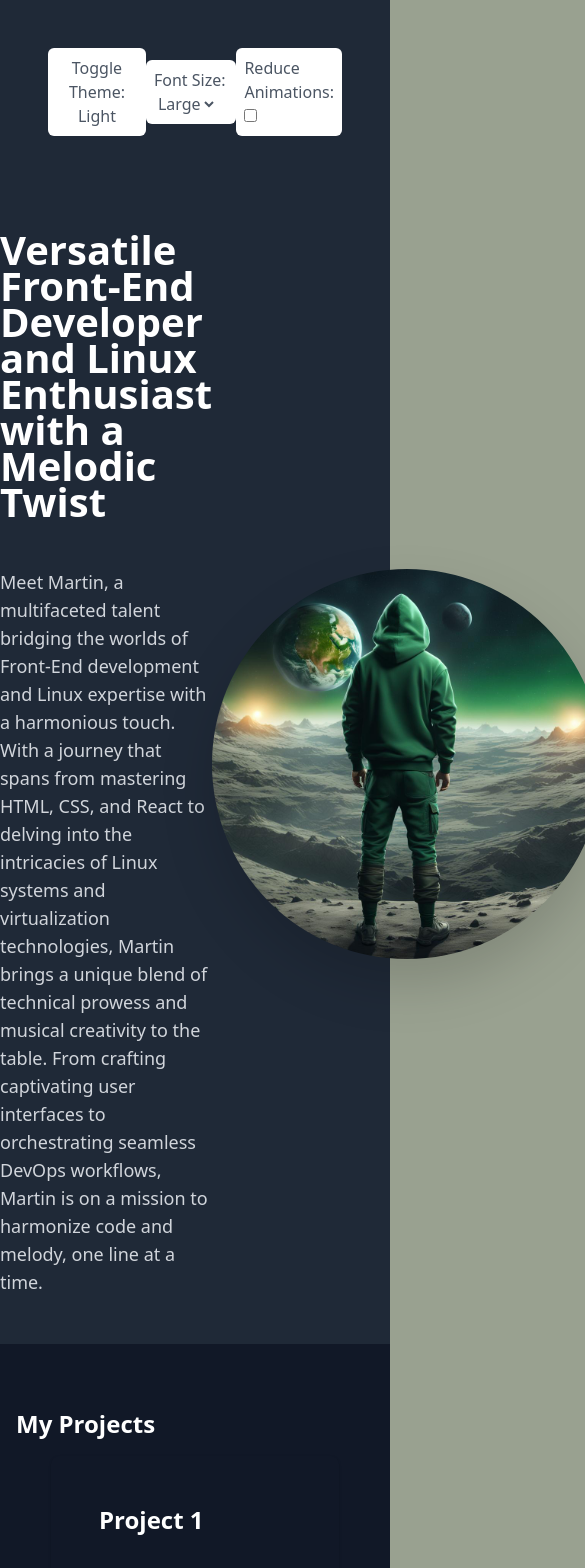
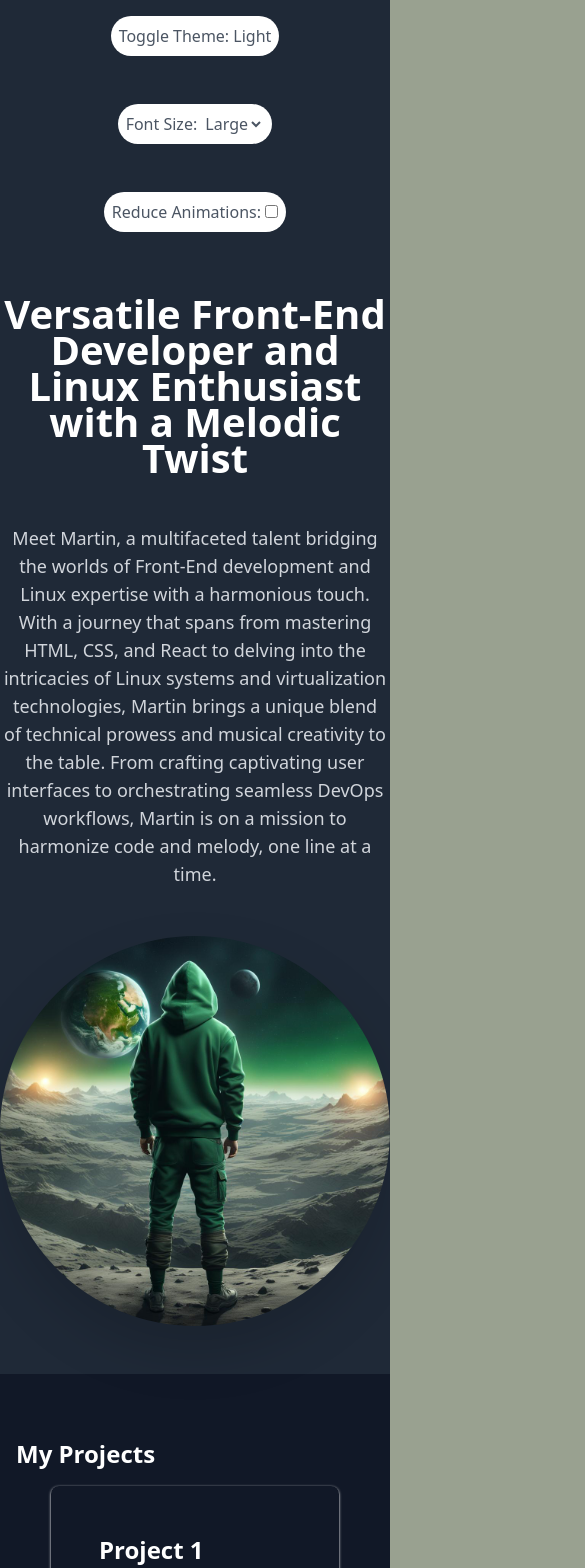
Before and after one commit to marwal1987/portfolio, a Next.js app: page / in a window 390 px wide. Shown: the top 1568 px of the page, 585 px wide, since content can reach past the window. Built offline with nearby package versions, Linux system fonts and the light colour scheme.

Commit message:
fixed responsiveness on herosection and themeswitcher component

```diff
--- a/components/Card.js
+++ b/components/Card.js
@@ -2,7 +2,7 @@ export default function Card({ title, description, usedTech, url }) {
   return (
     <article
       id="card"
-      className="py-12 bg-white dark:bg-gray-900 flex flex-col p-12 max-w-72 h-80 shadow rounded-lg"
+      className=" bg-white dark:bg-gray-900 flex flex-col p-12 max-w-72 h-80 shadow dark:shadow-white rounded-lg"
     >
       <h2 className="text-2xl md:text-3xl font-bold text-gray-800 dark:text-white mb-4">
         {title}
--- a/components/HeroSection.js
+++ b/components/HeroSection.js
@@ -12,16 +12,16 @@ export default function HeroSection() {
   };
 
   return (
-    <section className="py-12 bg-stone-100 dark:bg-gray-800 flex items-center justify-evenly">
-      <div className="container flex flex-col items-center justify-center gap-12 max-w-96">
+    <section className="py-12 bg-stone-100 dark:bg-gray-800 flex flex-col lg:flex-row items-center justify-center gap-12">
+      <div className="container flex flex-col items-center justify-center max-w-96 gap-12">
         <h1
-          className="text-3xl md:text-4xl font-bold text-gray-800 dark:text-white text-left"
+          className="text-3xl md:text-4xl font-bold text-gray-800 dark:text-white md:text-left text-center"
           style={textStyle}
         >
           Versatile Front-End Developer and Linux Enthusiast with a Melodic
           Twist
         </h1>
-        <p className="text-lg text-gray-600 dark:text-gray-300 text-left">
+        <p className="text-lg text-gray-600 dark:text-gray-300 md:text-left text-center">
           Meet Martin, a multifaceted talent bridging the worlds of Front-End
           development and Linux expertise with a harmonious touch. With a
           journey that spans from mastering HTML, CSS, and React to delving into
@@ -32,6 +32,7 @@ export default function HeroSection() {
           harmonize code and melody, one line at a time.
         </p>
       </div>
+      <div className="flex items-center justify-center">
         <Image
           src="/images/man-on-the-moon.jpg"
           height={500}
@@ -39,6 +40,7 @@ export default function HeroSection() {
           alt="alt text?"
           className="drop-shadow-2xl rounded-full"
         />
+      </div>
     </section>
   );
 }
--- a/components/ThemeSwitcher.js
+++ b/components/ThemeSwitcher.js
@@ -23,19 +23,18 @@ const ThemeSwitcher = () => {
     });
   };
 
-  const baseStyle = "dark:bg-white bg-gray-800 text-md dark:text-gray-600 text-stone-100 rounded-md"
+  const baseStyle =
+    "dark:bg-white bg-gray-800 text-md dark:text-gray-600 text-stone-100 rounded-full";
 
   return (
-    <div className="p-12 flex justify-between items-center bg-stone-100 dark:bg-gray-800">
-      <button
-        onClick={toggleTheme}
-        className={`p-2 ${baseStyle}`}
-      >
+    <div className="p-4 sm:p-8 lg:p-12 flex flex-col lg:flex-row justify-center items-center bg-stone-100 dark:bg-gray-800 gap-12">
+      <button onClick={toggleTheme} className={`p-2 ${baseStyle}`}>
         Toggle Theme: {state.theme === "light" ? "Dark" : "Light"}
       </button>
       <div className={`p-2 ${baseStyle}`}>
         <label htmlFor="fontSize">Font Size: </label>
-        <select className={`${baseStyle}`}
+        <select
+          className={`${baseStyle}`}
           id="fontSize"
           value={state.userPreferences.fontSize}
           onChange={handleFontSizeChange}
--- a/pages/_app.js
+++ b/pages/_app.js
@@ -1,7 +1,6 @@
 import "@/styles/globals.css";
 import { useEffect } from "react";
 import { ThemeProvider, useTheme } from "../contexts/ThemeContext";
-
 
 function MyApp({ Component, pageProps }) {
   const { state } = useTheme();
```
Lines whose indentation alone changed are shown as unchanged.
